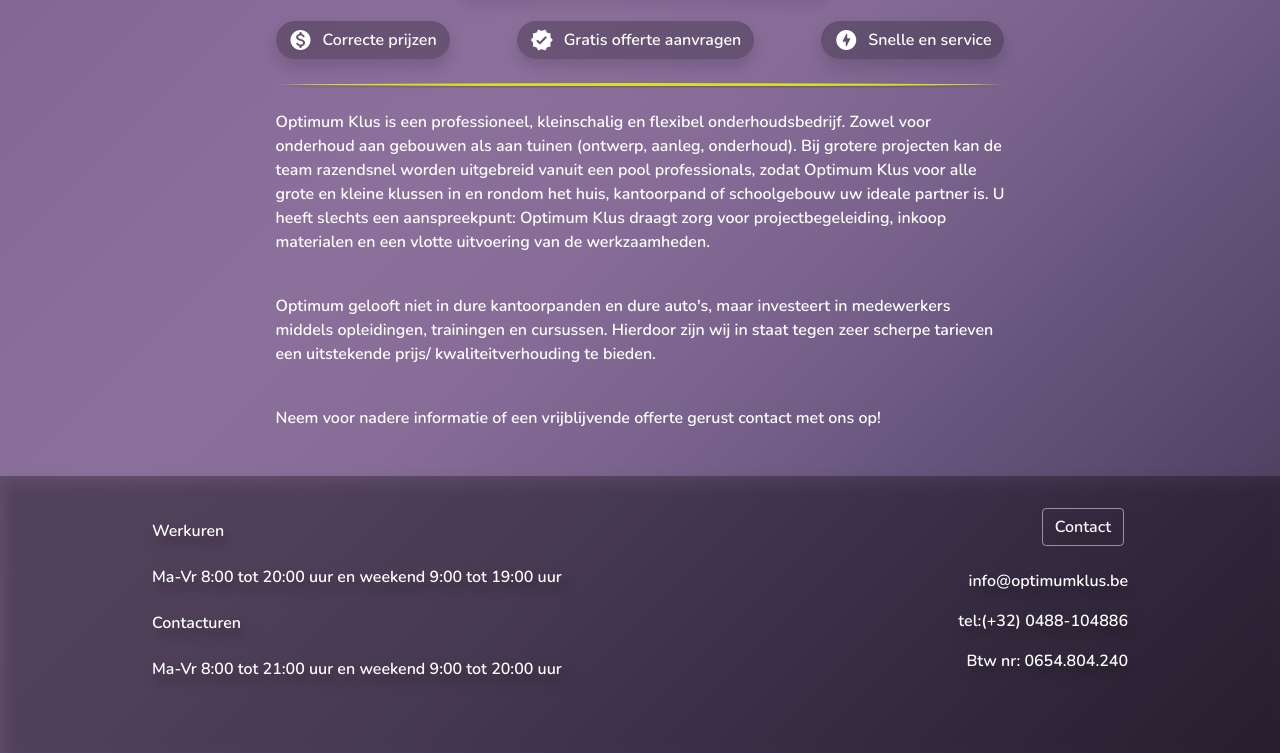
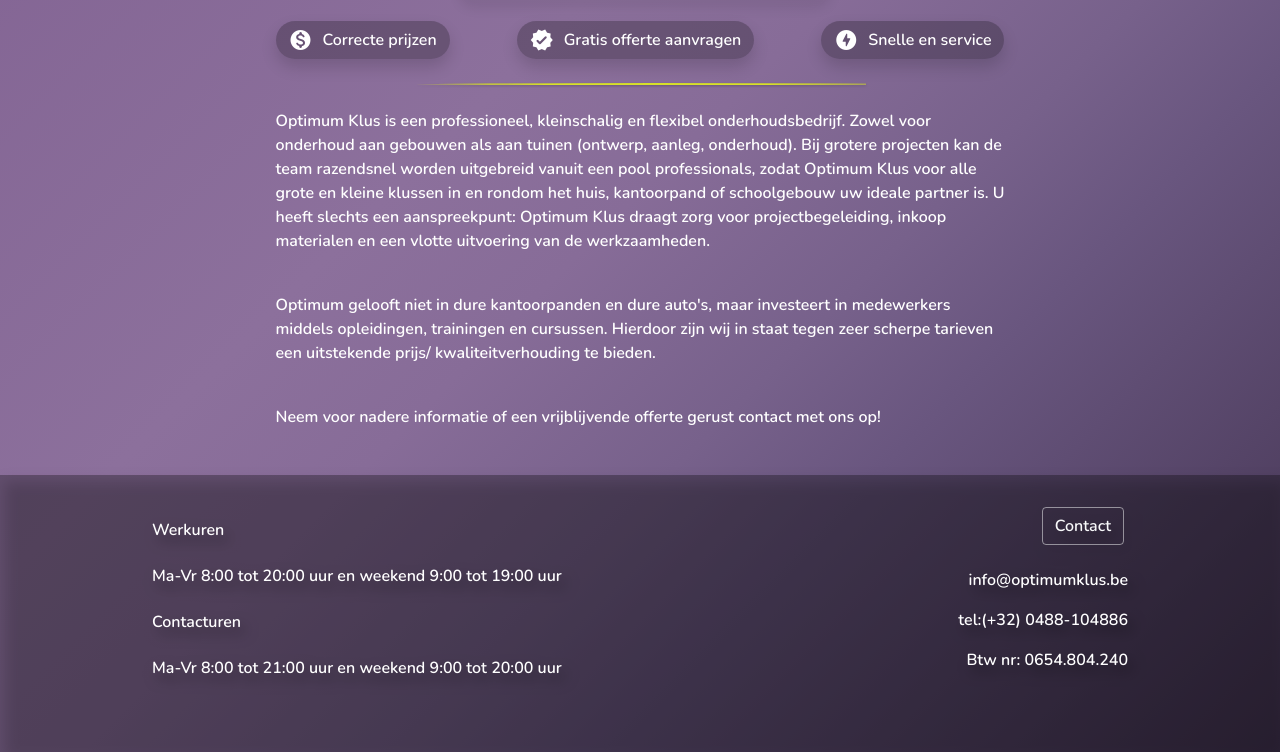
Before and after one commit to ochashchin/ochashchin.github.io, a plain HTML site: page index.html in a window 1280 px wide. Shown: the part 884-1637 px from the top of the page. Drawn offline with nearby package versions, Linux system fonts and the light colour scheme.

Commit message:
home v1.04

```diff
--- a/index.html
+++ b/index.html
@@ -516,12 +516,17 @@
                         </div>
                     </div>
                     <div><br></div>
-                    <div class="row" >
-                        <svg viewBox="0 0 428.35 2">
-                            <path style="fill: #d7e029;"
-                                  d="M466.93,1041.53l18.41-.19,48.52-.37,68.6-.31,78.64-.13,78.64,0.13,68.6,0.3,48.52,0.37,18.41,0.19-18.41.19-48.52.37-68.6.3-78.64.13-78.64-.13-68.6-.31-48.52-.37Z"
-                                  transform="translate(-466.93 -1040.53)"/>
-                        </svg>
+
+                    <div class="row justify-content-center">
+                        <div class="row" style="max-width: 500px">
+                            <div class="col" style="max-height: 100px">
+                                <svg viewBox="0 0 400 2">
+                                    <path style="fill: #d7e029;"
+                                          d="M466.93,1041.53l18.41-.19,48.52-.37,68.6-.31,78.64-.13,78.64,0.13,68.6,0.3,48.52,0.37,18.41,0.19-18.41.19-48.52.37-68.6.3-78.64.13-78.64-.13-68.6-.31-48.52-.37Z"
+                                          transform="translate(-466.93 -1040.53)"/>
+                                </svg>
+                            </div>
+                        </div>
                     </div>
                     <div><br></div>
                     <div class="text-break text-white">
```
